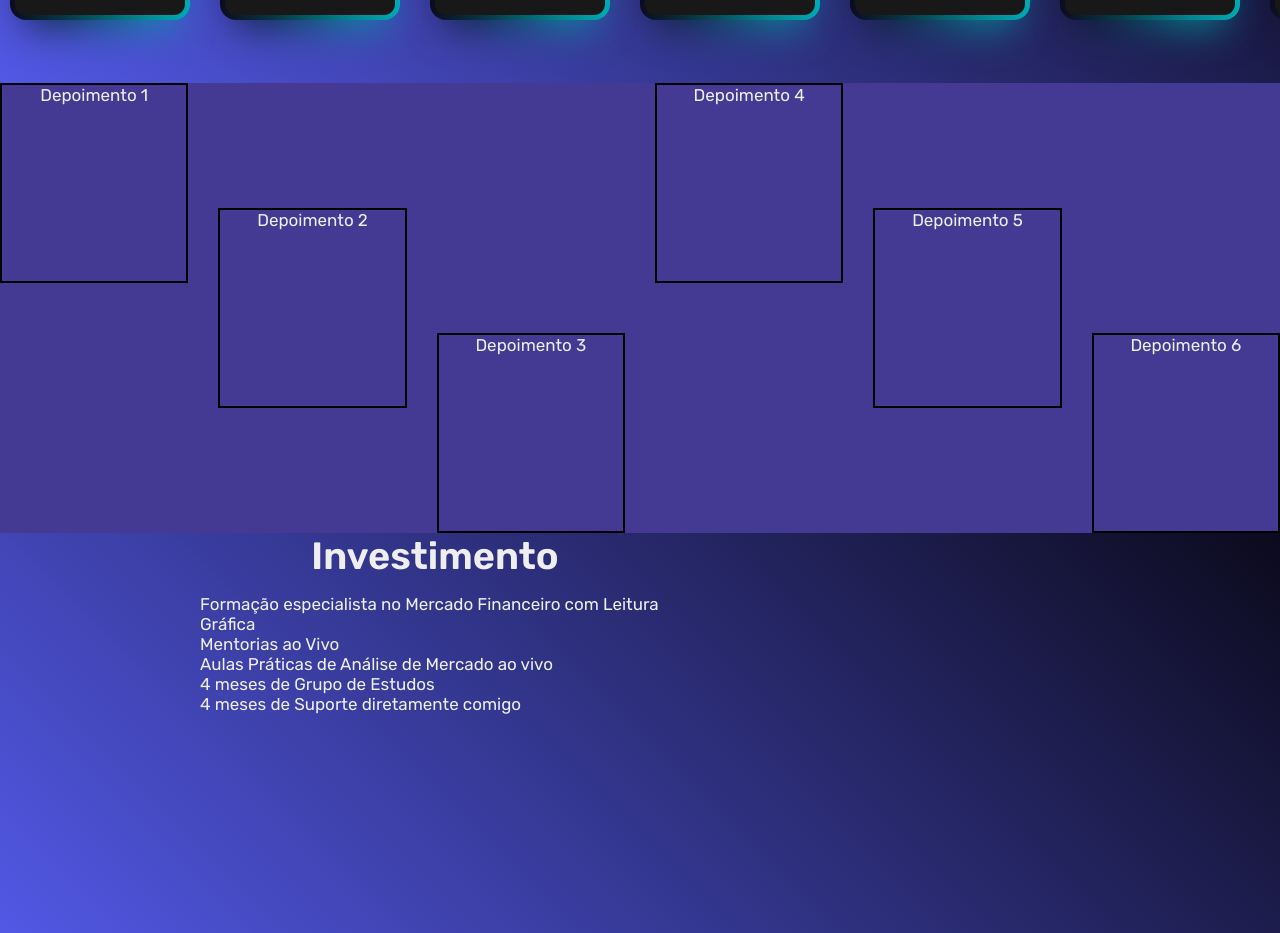
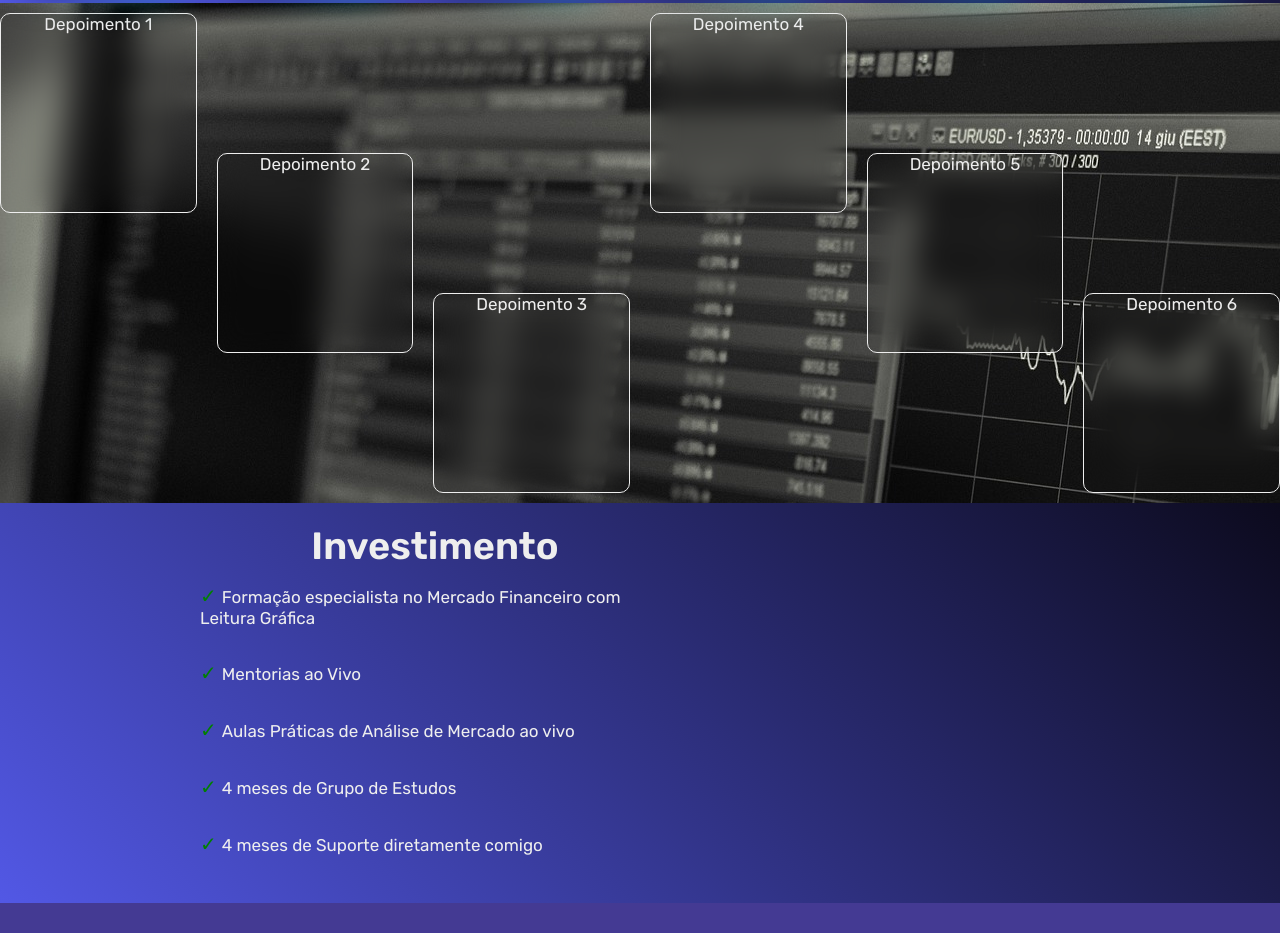
Before and after one commit to CarlaSchwartz/ProjetoStarter, a plain HTML site: page index.html in a window 1280 px wide. Shown: the part 847-1780 px from the top of the page. After the commit the page ends 1750 px from the top, so only its background shows below. Drawn offline with nearby package versions, Linux system fonts and the light colour scheme; a web font is replaced by a local one.

Commit message:
alterações no depoimento e bg-logo

```diff
--- a/index.html
+++ b/index.html
@@ -30,8 +30,7 @@
         <header>
         <div class="container-logo">
             <div class="background-logo">
-            <h1>Starter Pack</h1>
-            <h2>Mateus Schwartz</h2></div>
+
             </div></header>
      <div class="container-bio">
         <div class="bio-mateus">
@@ -144,11 +143,11 @@
      </div>
      <div class="container-hotmart">
       <h1>Investimento</h1>
-      <h2>Formação especialista no Mercado Financeiro com Leitura Gráfica<br>
-      Mentorias ao Vivo<br>
-      Aulas Práticas de Análise de Mercado ao vivo<br>
-      4 meses de Grupo de Estudos<br>
-      4 meses de Suporte diretamente comigo</h2>
+      <p class="checkmark">Formação especialista no Mercado Financeiro com Leitura Gráfica</p><br>
+      <p class="checkmark">Mentorias ao Vivo</p><br>
+      <p class="checkmark">Aulas Práticas de Análise de Mercado ao vivo</p><br>
+      <p class="checkmark">4 meses de Grupo de Estudos</p><br>
+      <p class="checkmark">4 meses de Suporte diretamente comigo</p>
       <div class="link-hotmart">
 
       </div>
--- a/style.css
+++ b/style.css
@@ -12,28 +12,14 @@ width: 100vw;
 
 .container-logo {
 background-color: rgba(12, 10, 29, 1);
-background-image: url(./assets/background-logo.jpg);
+background-image: url(./assets/logo-page.jpg);
 height: 150px;
+background-repeat: no-repeat;
 display: flex;
 justify-content: center;
 align-items: center;
 }
-.container-logo h1{
-font-family: "Bebas Neue", sans-serif;
-color: #EEEEEE;
-font-size: 75px;
-font-weight: 400;
-text-align: center;
-margin: 0;
-}
-.container-logo h2{
-font-family: "Mabrick Signature", sans-serif;
-color: #EEEEEE;
-font-size: 28px;
-line-height: 0;
-margin: 0;
-text-align: center;
-}
+
 
 .container-bio {
 background: #5258e5;
@@ -86,8 +72,7 @@ flex-direction: column;
 align-items: center;
 }
 
-a
-{
+a {
 color: #EEEEEE;
 text-decoration: none;
 }
@@ -214,7 +199,7 @@ background: -moz-linear-gradient(45deg, #5258e5 0%, #0c0a1d 100%, #0c0a1d 100%);
 background: -webkit-linear-gradient(45deg, #5258e5 0%, #0c0a1d 100%, #0c0a1d 100%);
 background: linear-gradient(45deg, #5258e5 0%, #0c0a1d 100%, #0c0a1d 100%);
 padding: 0;
-height: 380px;
+height: 300px;
 display: flex;
 justify-content: space-around;
 align-items: center;
@@ -301,11 +286,13 @@ gap: 10px;
   }
 
 .container-depoimentos {
+  background-image: url(./assets/background-depoimentos.jpg);
+  background-repeat: no-repeat;
   font-family: 'Rubik', sans-serif;
   color:#EEEEEE;
   font-size: 17px;
   font-weight: 400;
-  height: 450px;
+  height: 500px;
   max-width: 100%;
   display: flex;
   flex-direction: row;
@@ -313,41 +300,62 @@ gap: 10px;
   align-items: center;
   text-align: center;
   row-gap: 10px;
-  column-gap: 30px;
+  column-gap: 20px;
+  padding-top: 10px;
+  padding-bottom: 10px;
 }
 
 .dep1{
-  border: 2px solid black;
+  border: 1px solid #EEEEEE;
+  background-color: transparent;
+  backdrop-filter: blur(15px);
+  border-radius: 10px;
   height: 200px;
   width: 290px;
   align-self: flex-start;
+
 }
 .dep2{
-  border: 2px solid black;
+  border: 1px solid #EEEEEE;
+  background-color: transparent;
+  backdrop-filter: blur(15px);
+  border-radius: 10px;
   height: 200px;
   width: 290px;
   align-self: center;
 }
 .dep3{
-  border: 2px solid black;
+  border: 1px solid #EEEEEE;
+  background-color: transparent;
+  backdrop-filter: blur(15px);
+  border-radius: 10px;
   height: 200px;
   width: 290px;
   align-self: flex-end;
 }
 .dep4{
-  border: 2px solid black;
+  border: 1px solid #EEEEEE;
+  background-color: transparent;
+  backdrop-filter: blur(15px);
+  border-radius: 10px;
   height: 200px;
   width: 290px;
   align-self: flex-start;
 }
 .dep5{
-  border: 2px solid black;
+  border: 1px solid #EEEEEE;
+  background-color: transparent;
+  backdrop-filter: blur(15px);
+  border-radius: 10px;
   height: 200px;
   width: 290px;
   align-self: center;
 }
 .dep6{
-  border: 2px solid black;
+  border: 1px solid #EEEEEE;
+  background-color: transparent;
+  backdrop-filter: blur(15px);
+  border-radius: 10px;
   height: 200px;
   width: 290px;
   align-self: flex-end;
@@ -370,8 +378,9 @@ height: 400px;
   align-items: center;
   width: 470px;
   margin-left: 200px;
+  padding-top: 20px;
 }
-.container-hotmart h2 {
+.container-hotmart p {
   font-family: 'Rubik', sans-serif;
   color:#EEEEEE;
   font-size: 17px;
@@ -381,3 +390,11 @@ height: 400px;
   margin-left: 200px;
   margin-top: 15px;
 }
+
+.checkmark::before {
+  content: "\2713"; /* Código unicode para a marca de verificação */
+  display: inline-block;
+  font-size: 20px;
+  color: green; /* Cor da marca de verificação */
+  margin-right: 5px; /* Espaço entre a marca de verificação e o texto */
+}
```
Also changed, not shown: assets/background-depoimentos.jpg (added), assets/logo-page.jpg (added).
